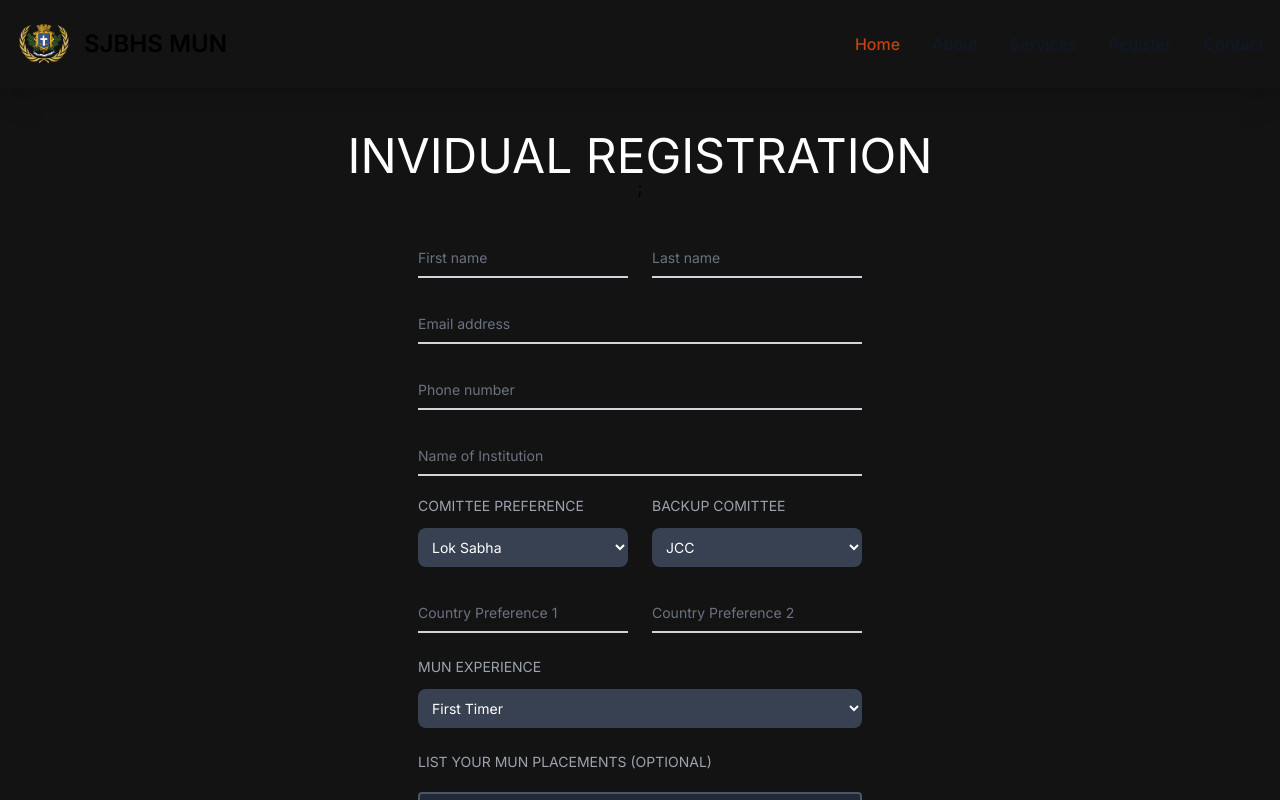
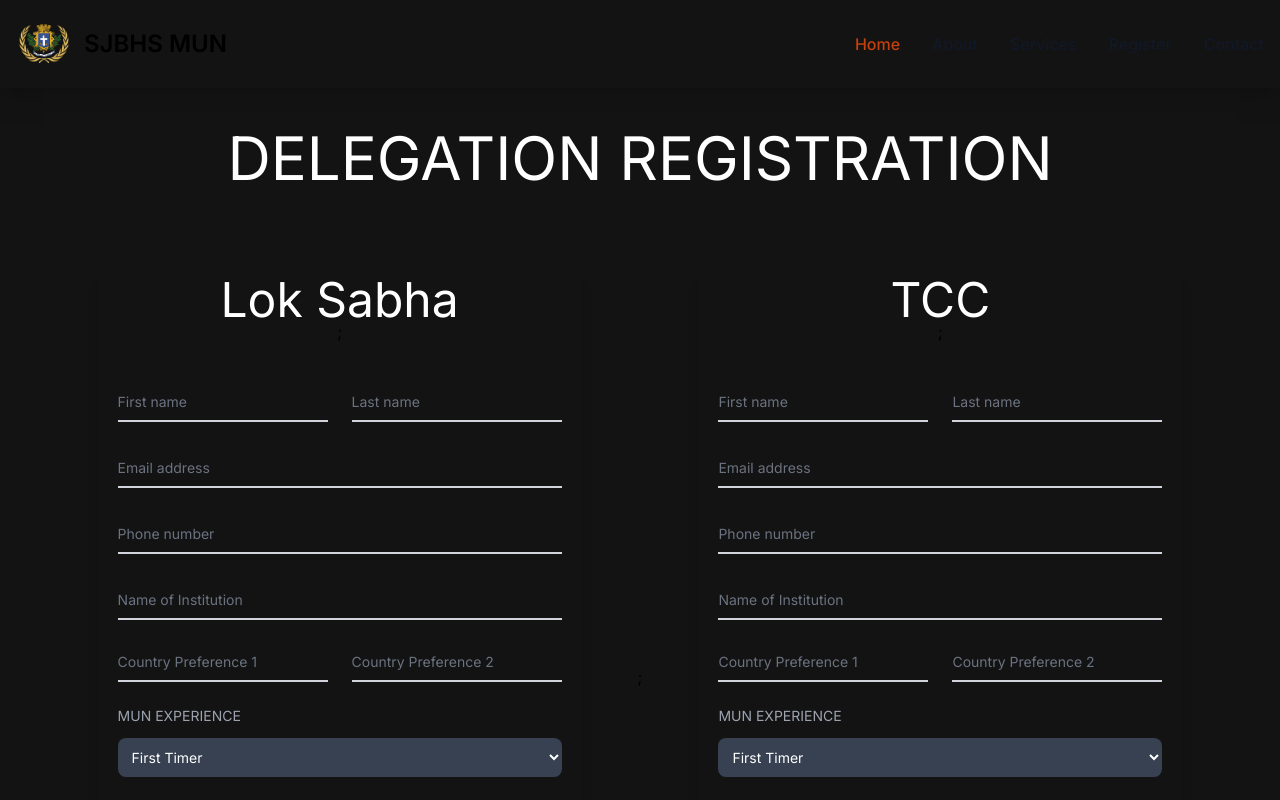
Before and after one commit to skandarajeev/sjbhs-mun-website, a Next.js app: page /registration in a window 1280 px wide. Shown: the top 800 px of the page. Built offline with nearby package versions, Linux system fonts and the light colour scheme.

Commit message:
delegation visible indi invisible

```diff
--- a/app/registration/page.js
+++ b/app/registration/page.js
@@ -4,7 +4,7 @@ import Head from "next/head";
 import { Indiregister, DelegationRegistration } from "../components/register";
 export default function page() {
   return (
-    <Indiregister />
-    //<DelegationRegistration />
+    //<Indiregister />
+    <DelegationRegistration />
   );
 }
```
